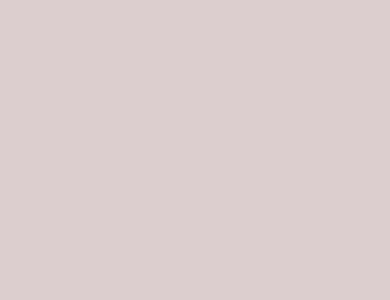
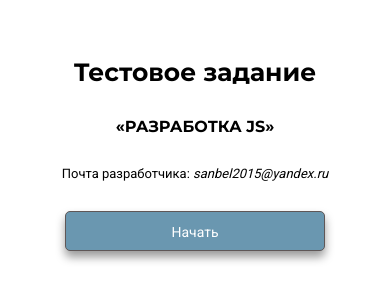
Before and after one commit to 0neKill/test-task, a React app: page / in a window 390 px wide. Shown: the part 268-568 px from the top of the page. Built offline with nearby package versions, Linux system fonts and the light colour scheme.

Commit message:
feature (pages): release main page

```diff
--- a/public/index.htm
+++ b/public/index.htm
@@ -5,6 +5,7 @@
     <meta name='viewport' content='width=device-width, initial-scale=1' />
     <title>Тестовое задание</title>
     <link href='https://fonts.googleapis.com/css2?family=Roboto:wght@400;700&display=swap' rel='stylesheet'>
+    <link href="https://fonts.googleapis.com/css2?family=Montserrat:wght@400;700&display=swap" rel="stylesheet">
 </head>
 <body>
 <div id='root'></div>
--- a/src/assets/styles/pages/index.scss
+++ b/src/assets/styles/pages/index.scss
@@ -1,2 +1,3 @@
 @import "./page";
 @import "./users";
+@import "./main";
--- a/src/assets/styles/pages/main.scss
+++ b/src/assets/styles/pages/main.scss
@@ -0,0 +1,59 @@
+.main {
+  display: flex;
+  flex-direction: column;
+  align-items: center;
+  background-color: #fff;
+  max-width: 700px;
+  padding: 30px;
+  gap: 30px;
+  border-radius: 10px;
+  box-shadow: 2px 2px 10px rgba(0, 0, 0, .5);
+  margin: 100px auto;
+  @media (max-width: 430px) {
+    margin: 0;
+    border-radius: 0;
+    height: 100vh;
+    padding-left: 0;
+    padding-right: 0;
+    justify-content: center;
+  }
+
+  &__title {
+    color: #000000;
+    font-size: 60px;
+    font-family: 'Montserrat', sans-serif;
+    font-weight: 700;
+    @media (max-width: 675px) {
+      font-size: 45px;
+    }
+    @media (max-width: 540px) {
+      font-size: 35px;
+    }
+    @media (max-width: 430px) {
+      font-size: 25px;
+    }
+  }
+
+  &__subtitle {
+    font-size: 30px;
+    font-family: 'Montserrat', sans-serif;
+    text-transform: uppercase;
+    @media (max-width: 540px) {
+      font-size: 25px;
+    }
+    @media (max-width: 430px) {
+      font-size: 16px;
+    }
+  }
+
+  &__email {
+    font-size: 16px;
+    font-weight: 400;
+    @media (max-width: 430px) {
+      font-size: 13px;
+    }
+    @media (max-width: 360px) {
+      text-align: center;
+    }
+  }
+}
--- a/src/assets/styles/pages/page.scss
+++ b/src/assets/styles/pages/page.scss
@@ -2,4 +2,8 @@
   width: 100%;
   min-height: 100vh;
   overflow: hidden;
+  padding: 0 15px;
+  @media (max-width: 430px) {
+    padding: 0;
+  }
 }
--- a/src/components/button/button.style.scss
+++ b/src/components/button/button.style.scss
@@ -23,6 +23,14 @@
     background-color: lighten(#6A97B0, 1);
   }
 
+  &--link {
+    text-decoration: none;
+
+    &:focus {
+      background-color: lighten(#6A97B0, 10);
+      border: 1px solid #000000;
+    }
+  }
 
   &.disabled {
     cursor: not-allowed !important;
--- a/src/components/button/index.tsx
+++ b/src/components/button/index.tsx
@@ -2,6 +2,8 @@ import React from 'react';
 import clsx from 'clsx';
 
 import './button.style.scss';
+import { Link } from 'react-router-dom';
+import { Routes } from '@helpers/constants';
 
 interface Props {
     children: React.ReactNode,
@@ -10,11 +12,27 @@ interface Props {
     onClick?: (event: React.MouseEvent<HTMLButtonElement>) => void,
 }
 
-export const Button: React.FunctionComponent<Props> = React.memo(({
-                                                                      className,
-                                                                      children,
-                                                                      isDisable,
-                                                                      onClick,
-                                                                  }) => {
-    return <button className={clsx('button', className, { disabled: isDisable })} disabled={isDisable} onClick={onClick}>{children}</button>;
-});
+interface PropsButtonLink {
+    children: React.ReactNode,
+    path: Routes,
+    className?: string,
+}
+
+function Button({
+                    className,
+                    children,
+                    isDisable,
+                    onClick,
+                }: Props) {
+    return <button className={clsx('button', className, { disabled: isDisable })} disabled={isDisable}
+                   onClick={onClick}>{children}</button>;
+}
+
+
+Button.Link = function ButtonLink({ children, path, className }: PropsButtonLink) {
+    return <Link to={path} className={clsx('button button--link', className)}>
+        {children}
+    </Link>;
+};
+
+export default Button;
--- a/src/components/index.ts
+++ b/src/components/index.ts
@@ -1,7 +1,7 @@
-export { Button } from './button';
+export { default as Button } from './button';
+export { default as Dashboard } from './dashboard';
 export { Loading } from './loading';
 export { Cart } from './cart';
-export { default as Dashboard } from './dashboard';
 export { NotFound } from './not-found';
 export { Input } from './input';
 export { Modal } from './modal';
--- a/src/pages/published/modules/main/index.tsx
+++ b/src/pages/published/modules/main/index.tsx
@@ -1,9 +1,18 @@
 import React from 'react';
+import { Button } from '@components';
+import { Link } from 'react-router-dom';
+
+import { Routes } from '@helpers/constants';
 
 export const Main: React.FunctionComponent = () => {
     return (
         <section className='main'>
-
+            <h1 className='main__title'>Тестовое задание</h1>
+            <h2 className='main__subtitle'>&laquo;Разработка JS&raquo;</h2>
+            <h3 className='main__email'> Почта разработчика: <i>sanbel2015@yandex.ru</i></h3>
+            <Button.Link path={Routes.USERS} className='main__btn'>
+                Начать
+            </Button.Link>
         </section>
     );
 };
```
